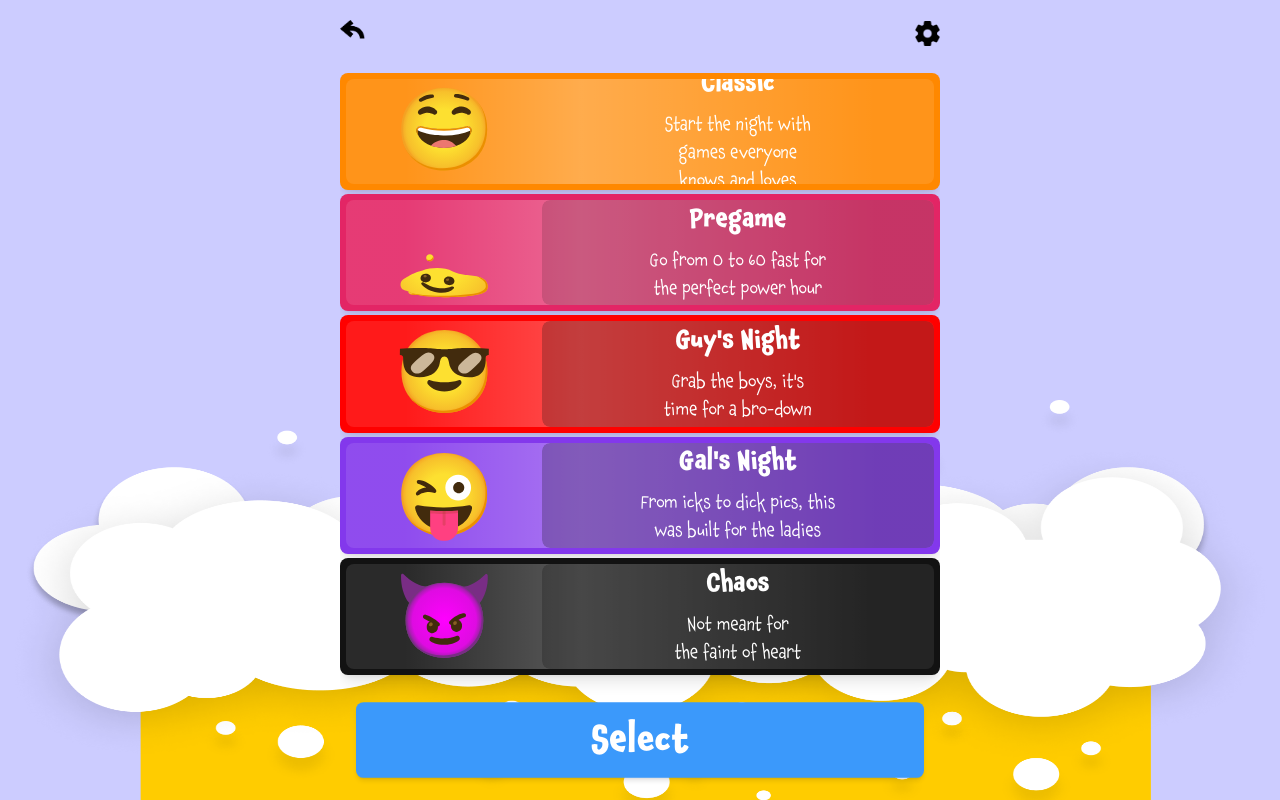
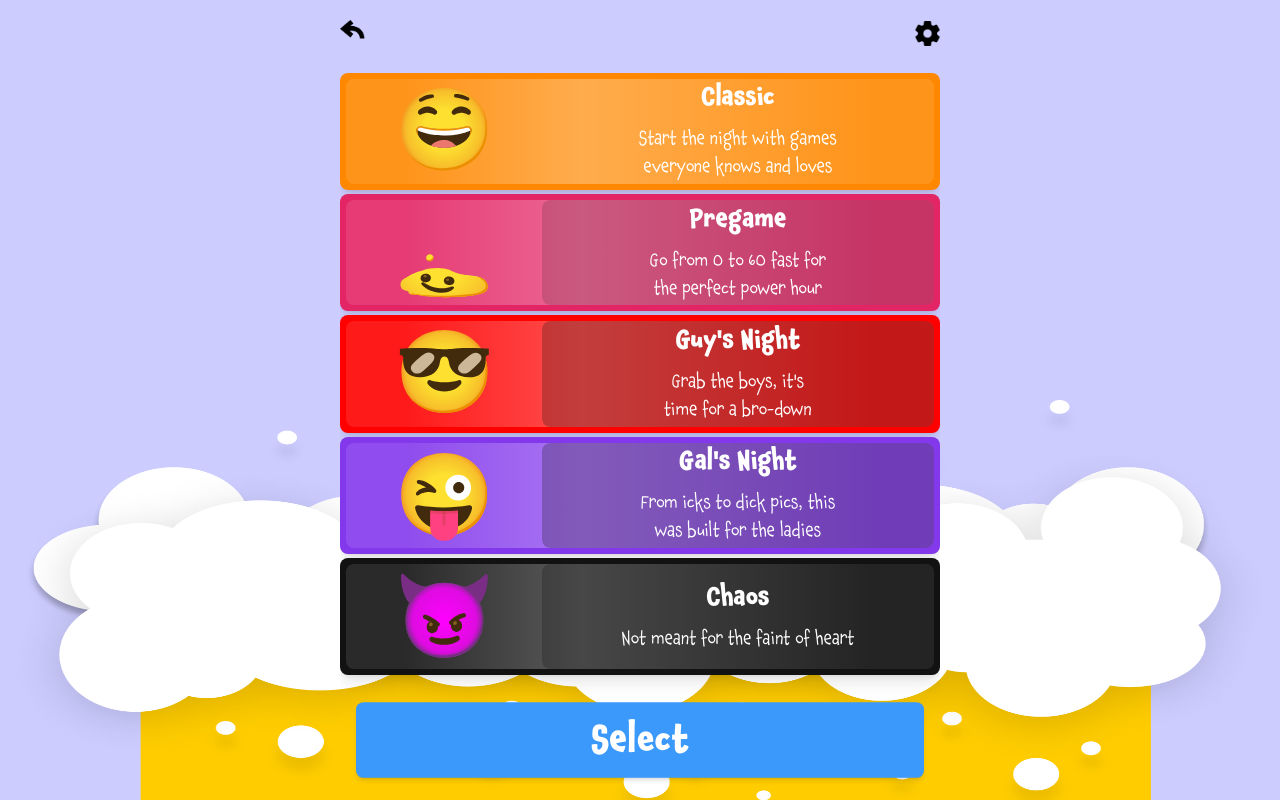
Before and after one commit to Tshah-95/BuzzLifeWeb, a Next.js app: page /pack-select in a window 1280 px wide. Built offline with nearby package versions, Linux system fonts and the light colour scheme.

Commit message:
align properly

```diff
--- /dev/null
+++ b/app/Header.tsx
@@ -0,0 +1,33 @@
+import { useRouter } from "next/navigation";
+import Image from "next/image";
+import Back from "@/public/back.png";
+import Settings from "@/public/settings.png";
+
+export const Header = () => {
+  const router = useRouter();
+
+  return (
+    <div className="flex w-full justify-between items-center">
+      <div className="p-3 -m-3">
+        <Image
+          className="cursor-pointer"
+          width={25}
+          height={25}
+          src={Back}
+          alt="back button"
+          onClick={() => router.back()}
+        />
+      </div>
+      <div className="p-3 -m-3">
+        <Image
+          className="cursor-pointer"
+          width={25}
+          height={25}
+          src={Settings}
+          alt="settings button"
+          onClick={() => router.back()}
+        />
+      </div>
+    </div>
+  );
+};
--- a/app/pack-select/page.tsx
+++ b/app/pack-select/page.tsx
@@ -7,10 +7,7 @@ import { AppContext, useAppContext } from "@/reducers/AppReducer";
 import { packConfig } from "@/constants/variables";
 import Lottie, { LottieRef } from "lottie-react";
 import Balancer from "react-wrap-balancer";
-import { useRouter } from "next/navigation";
-import Image from "next/image";
-import Back from "@/public/back.png";
-import Settings from "@/public/settings.png";
+import { Header } from "../Header";
 
 const { classic, pre, guys, gals, chaos } = packConfig;
 const Packs = [classic, pre, guys, gals, chaos];
@@ -30,8 +27,6 @@ export default function PackSelect() {
     dispatch,
   } = useAppContext();
 
-  const router = useRouter();
-
   useEffect(() => {
     dispatch({ type: "generateCards" });
   }, [selectedGames]);
@@ -42,28 +37,7 @@ export default function PackSelect() {
   return (
     <div className="flex flex-col h-full w-full items-center justify-center max-w-screen-sm p-5">
       <div className="flex flex-col justify-center items-center w-full h-full">
-        <div className="flex w-full justify-between items-center">
-          <div className="p-3 -m-3">
-            <Image
-              className="cursor-pointer"
-              width={25}
-              height={25}
-              src={Back}
-              alt="back button"
-              onClick={() => router.back()}
-            />
-          </div>
-          <div className="p-3 -m-3">
-            <Image
-              className="cursor-pointer"
-              width={25}
-              height={25}
-              src={Settings}
-              alt="settings button"
-              onClick={() => router.back()}
-            />
-          </div>
-        </div>
+        <Header />
         <div className="flex flex-col w-full flex-1 justify-center overflow-auto">
           <div className="flex flex-col gap-1 w-full h-full max-h-[90%] justify-center">
             {Packs.map((pack, index) => (
@@ -153,7 +127,7 @@ const GameTile = ({
 
       goodLuckTimeout.current = setTimeout(() => {
         setShowGoodLuck(selected);
-      }, 300);
+      }, 400);
     }
 
     if (selected)
@@ -187,7 +161,10 @@ const GameTile = ({
               <h1 className="text-lg md:text-2xl text-[white] font-bold z-10">
                 {title}
               </h1>
-              <Balancer className="text-sm md:text-lg font-thin text-[white] w-[11em] z-10">
+              <Balancer
+                ratio={0.5}
+                className="text-sm md:text-lg font-thin text-[white] w-[15em] z-10"
+              >
                 {caption}
               </Balancer>
             </>
```
